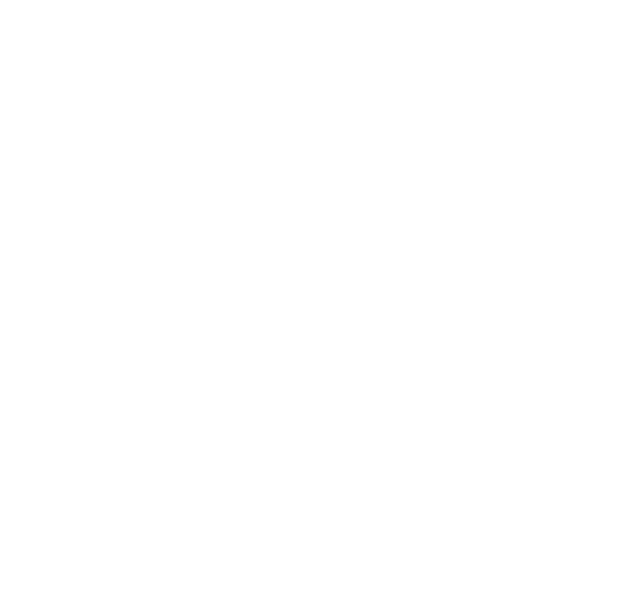
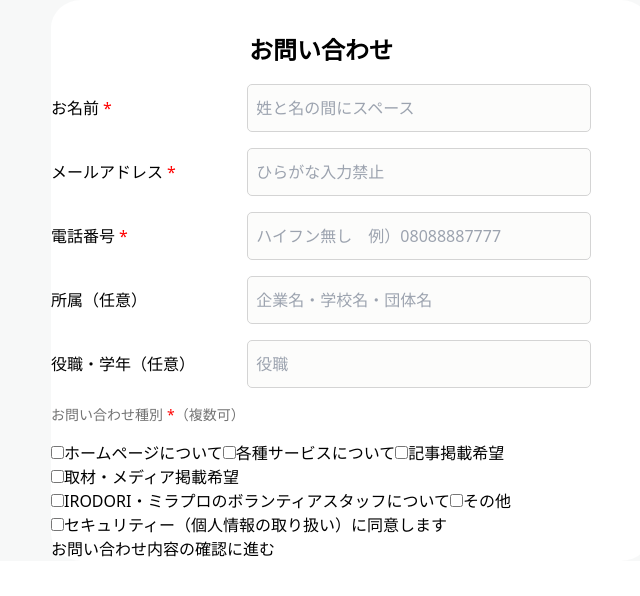
Before and after one commit to futureship/Futureship_HP, a Next.js app: page /contact in a window 1280 px wide. Shown: the top 596 px of the page, without its empty margins (289-929 px from the left). Built offline with nearby package versions, Linux system fonts and the light colour scheme.

Commit message:
スタイル調整

```diff
--- a/src/app/contact/component/contact-form/contact-form.component.tsx
+++ b/src/app/contact/component/contact-form/contact-form.component.tsx
@@ -4,49 +4,80 @@
 import '@i18n';
 import { useTranslation } from 'react-i18next';
 
-const ContactForm: React.FC = () => {
+export const ContactForm: React.FC = () => {
   const { t } = useTranslation('common');
 
+  const mustMark = <span>*</span>;
+
   return (
-    <div>
-      <div>{t('contact.form.title')}</div>
-      <div>
-        <span>{t('contact.form.column.name')}</span>
-        <input placeholder={t('contact.form.placeholder.name')} />
+    <div className={styles.formArea}>
+      <h1 className={styles.title}>{t('contact.form.title')}</h1>
+      <div className={styles.form}>
+        <span className={`${styles.inputTitle} ${styles.must}`}>
+          {t('contact.form.column.name')}
+        </span>
+        <input
+          className={styles.input}
+          placeholder={t('contact.form.placeholder.name')}
+        />
+      </div>
+      <div className={styles.form}>
+        <span className={`${styles.inputTitle} ${styles.must}`}>
+          {t('contact.form.column.email')}
+        </span>
+        <input
+          className={styles.input}
+          placeholder={t('contact.form.placeholder.email')}
+        />
+      </div>
+      <div className={styles.form}>
+        <span className={`${styles.inputTitle} ${styles.must}`}>
+          {t('contact.form.column.phone')}
+        </span>
+        <input
+          className={styles.input}
+          placeholder={t('contact.form.placeholder.phone')}
+        />
+      </div>
+      <div className={styles.form}>
+        <span className={styles.inputTitle}>
+          {t('contact.form.column.place')}
+        </span>
+        <input
+          className={styles.input}
+          placeholder={t('contact.form.placeholder.place')}
+        />
+      </div>
+      <div className={styles.form}>
+        <span className={styles.inputTitle}>
+          {t('contact.form.column.position')}
+        </span>
+        <input
+          className={styles.input}
+          placeholder={t('contact.form.placeholder.position')}
+        />
       </div>
       <div>
-        <span>{t('contact.form.column.email')}</span>
-        <input placeholder={t('contact.form.placeholder.email')} />
-      </div>
-      <div>
-        <span>{t('contact.form.column.phone')}</span>
-        <input placeholder={t('contact.form.placeholder.phone')} />
-      </div>
-      <div>
-        <span>{t('contact.form.column.place')}</span>
-        <input placeholder={t('contact.form.placeholder.place')} />
-      </div>
-      <div>
-        <span>{t('contact.form.column.position')}</span>
-        <input placeholder={t('contact.form.placeholder.position')} />
-      </div>
-      <div>
-        <span>{t('contact.form.column.kind')}</span>
+        <h3 className={styles.kindTitle}>
+          <span className={styles.must}>{t('contact.form.column.kind')}</span>
+          <span>{t('contact.form.column.multiSelectable')}</span>
+        </h3>
         <input type="checkbox" />
         <span>{t('contact.form.kindSelect.homepage')}</span>
         <input type="checkbox" />
         <span>{t('contact.form.kindSelect.service')}</span>
         <input type="checkbox" />
         <span>{t('contact.form.kindSelect.article')}</span>
+        <br />
         <input type="checkbox" />
         <span>{t('contact.form.kindSelect.media')}</span>
+        <br />
         <input type="checkbox" />
         <span>{t('contact.form.kindSelect.staff')}</span>
         <input type="checkbox" />
         <span>{t('contact.form.kindSelect.other')}</span>
       </div>
       <div>
-        {/* checkbox */}
         <input type="checkbox" />
         <a>{t('contact.form.confirmSecurity.link')}</a>
         <span>{t('contact.form.confirmSecurity.message')}</span>
--- a/src/app/contact/component/contact-form/contact-form.module.scss
+++ b/src/app/contact/component/contact-form/contact-form.module.scss
@@ -0,0 +1,50 @@
+@import '@style/_color.const';
+@import '@style/common.module';
+
+.must {
+  &::after {
+    content: '*'; // 必須マーク
+    color: red; // 色を赤に設定
+    margin-left: 4px; // マージンを追加
+  }
+}
+
+.formArea {
+  width: 90%;
+  font-size: 16px;
+}
+
+.title {
+  display: flex;
+  justify-content: center;
+
+  padding: 32px 0 16px 0;
+  font-size: 24px;
+  font-weight: bold;
+}
+
+.form {
+  display: grid;
+  grid-template-columns: 4fr 7fr;
+  padding-bottom: 16px;
+}
+
+.inputTitle {
+  display: flex;
+  align-items: center;
+}
+
+.input {
+  height: 48px;
+  padding-left: 8px;
+  background-color: $white3;
+  border: solid 1px;
+  border-color: $gray2;
+  border-radius: 5px;
+}
+
+.kindTitle {
+  font-size: 14px;
+  color: $gray3;
+  padding-bottom: 16px;
+}
--- a/src/app/contact/component/contact-preview/contact-preview.component.tsx
+++ b/src/app/contact/component/contact-preview/contact-preview.component.tsx
@@ -4,7 +4,7 @@
 import '@i18n';
 import { useTranslation } from 'react-i18next';
 
-const ContactPreview: React.FC = () => {
+export const ContactPreview: React.FC = () => {
   const { t } = useTranslation('common');
 
   return (
--- a/src/app/contact/contact.module.scss
+++ b/src/app/contact/contact.module.scss
@@ -0,0 +1,17 @@
+@import '@style/common.module';
+@import '@style/_color.const';
+
+.backGround {
+  width: 100%;
+  height: 200%;
+  background-color: $white2;
+  display: flex;
+  align-items: center;
+  justify-content: center;
+}
+
+.contact {
+  width: 600px;
+  border-radius: 5%;
+  background-color: white;
+}
--- a/src/app/contact/page.tsx
+++ b/src/app/contact/page.tsx
@@ -1,13 +1,27 @@
 'use client';
 
+import { ContactForm } from '@/app/contact/component/contact-form/contact-form.component';
 import styles from './contact.module.scss';
 import '@i18n';
 import { useTranslation } from 'react-i18next';
+import { ContactPreview } from '@/app/contact/component/contact-preview/contact-preview.component';
 
 const Contact: React.FC = () => {
   const { t } = useTranslation('common');
 
-  return <></>;
+  const isEdit = true;
+
+  return (
+    <div className={styles.backGround}>
+      <div className={styles.contact}>
+        {isEdit ? (
+          <ContactForm></ContactForm>
+        ) : (
+          <ContactPreview></ContactPreview>
+        )}
+      </div>
+    </div>
+  );
 };
 
 export default Contact;
--- a/src/app/styles/_color.const.scss
+++ b/src/app/styles/_color.const.scss
@@ -2,3 +2,7 @@
 $pink1: #e532a8;
 $white1: #ededed;
 $gray1: #545353;
+$white2: #f7f8f8;
+$gray2: #d4d4d4;
+$white3: #fcfcfb;
+$gray3: #737373;
```
